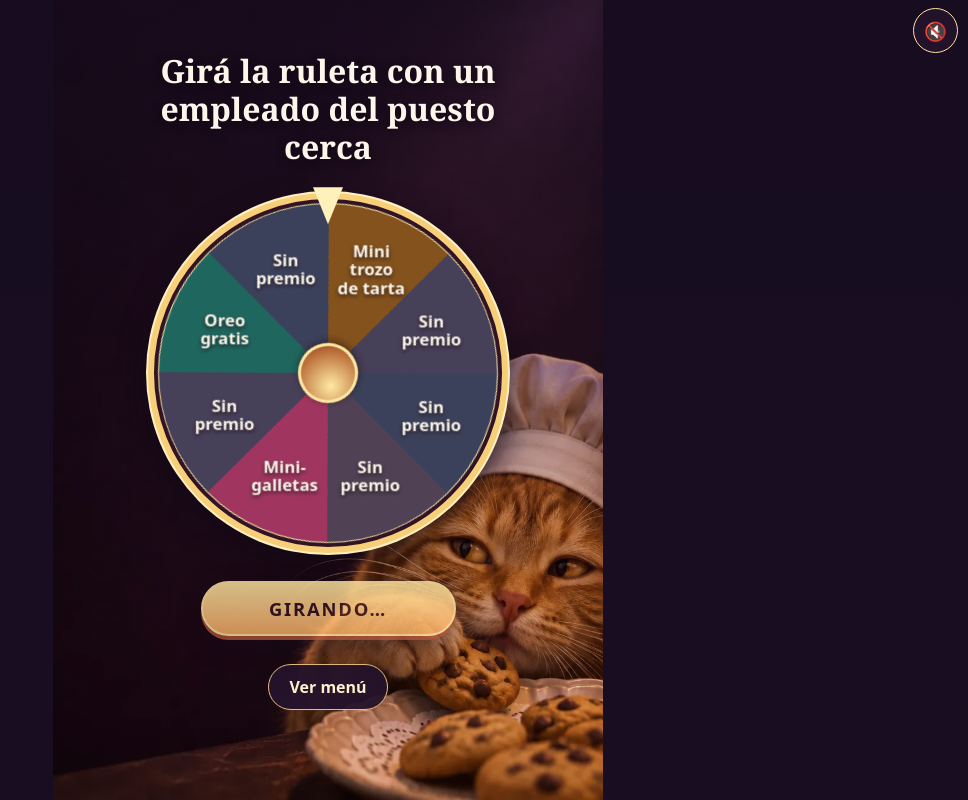
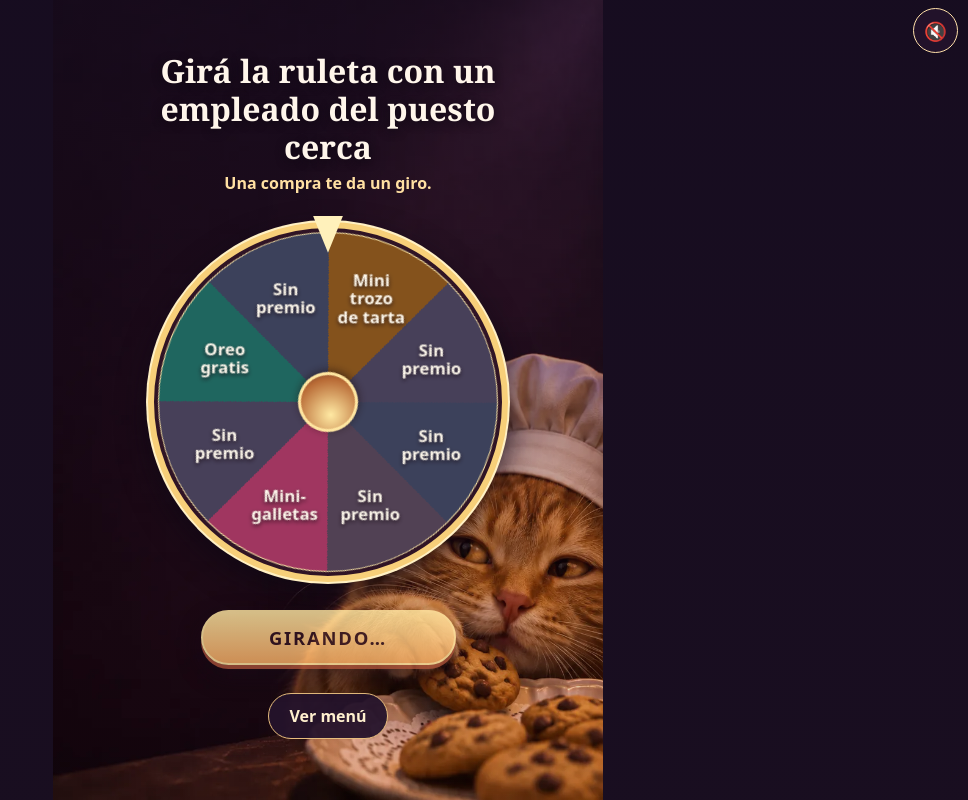
Before and after one commit to Neliux/Ruleta_cookie, a plain HTML site: page index.html in a window 1280 px wide. Both pictures are taken after a click on the button "GIRAR". Shown: the whole page, without its empty margins (312-1280 px from the left). Drawn offline with Linux system fonts and the light colour scheme.

Commit message:
Actualizar promoción, mensajes y música de la ruleta

```diff
--- a/index.html
+++ b/index.html
@@ -43,6 +43,7 @@
       max-width: 24ch;
       text-shadow: 0 2px 10px #100813;
     }
+    .indicacion p { margin: .4rem 0 0; color: #ffe0a2; font-weight: 700; }
     .marco {
       position: relative;
       width: 80vw;
@@ -225,7 +226,10 @@
 </head>
 <body>
   <main>
-    <h1 id="instruccion" tabindex="-1">Girá la ruleta con un empleado del puesto cerca</h1>
+    <div class="indicacion">
+      <h1 id="instruccion" tabindex="-1">Girá la ruleta con un empleado del puesto cerca</h1>
+      <p>Una compra te da un giro.</p>
+    </div>
     <div class="marco" role="img" aria-label="Ruleta con ocho casillas: cinco sin premio, minigalletas, un Oreo gratis y un mini trozo de tarta">
       <span class="marcador" aria-hidden="true"></span>
       <div class="rueda" id="rueda" aria-hidden="true">
@@ -252,7 +256,7 @@
   </dialog>
   <button id="sonido" type="button" title="Silenciar música" aria-label="Música" aria-pressed="true">🔊</button>
   <audio id="musica" src="musica.mp3" loop preload="none"></audio>
-  <script src="musica.js"></script>
+  <script src="musica.js?v=2"></script>
   <script>
     const premios = ['Ganaste minigalletas', null, 'Ganaste un Oreo gratis', null, 'Ganaste un mini trozo de tarta', null, null, null];
     const mensajesSinPremio = {
@@ -262,8 +266,8 @@
       6: 'La ruleta se fue de paseo lejos de los premios. ¡Te mandó saludos!',
       7: 'La minigalleta se escondió en la casilla de al lado. ¡Qué traviesa!'
     };
-    const pesoPremio = 55;
-    const pesoSinPremio = 67;
+    const pesoPremio = 5;
+    const pesoSinPremio = 7;
     const duracionGiro = 7000;
     const paleta = ['#ffcc74', '#ff83aa', '#76e5bf', '#d49cff', '#fff0be'];
     const elemento = id => document.getElementById(id);
@@ -362,7 +366,7 @@
       function revelar() {
         if (revelado) return;
         revelado = true;
-        elemento('titulo-resultado').textContent = premio ? '¡Felicitaciones!' : 'Esta vez, sin premio';
+        elemento('titulo-resultado').textContent = premio ? '¡Felicitaciones!' : '¡La próxima seguro sale!';
         elemento('resultado').textContent = premio || mensajesSinPremio[indice];
         girar.textContent = 'GIRO REALIZADO';
         abrirResultado();
--- a/musica.js
+++ b/musica.js
@@ -3,8 +3,6 @@ const audioDelPuesto = (() => {
   const boton = document.getElementById('sonido');
   const clave = 'mystery-sweet-musica';
   let estado = { activo: true, tiempo: 0 };
-
-  let estabaSonando = false;
 
   function leerEstado() {
     try {
@@ -51,7 +49,6 @@ const audioDelPuesto = (() => {
     else pista.pause();
   });
   window.addEventListener('pagehide', () => {
-    estabaSonando = !pista.paused;
     if (pista.readyState > 0) estado.tiempo = pista.currentTime;
     guardar();
     pista.pause();
@@ -59,8 +56,13 @@ const audioDelPuesto = (() => {
   window.addEventListener('pageshow', () => {
     leerEstado();
     if (pista.readyState > 0) recuperarPosicion();
-    if (estabaSonando) iniciar();
+    iniciar();
   });
+
+  // Un toque también permite empezar cuando el navegador bloquea la reproducción automática.
+  document.addEventListener('click', evento => {
+    if (!boton.contains(evento.target)) iniciar();
+  }, true);
 
   leerEstado();
   actualizarBoton();
```
Also changed, not shown: menu.html (+1 -4 lines).
